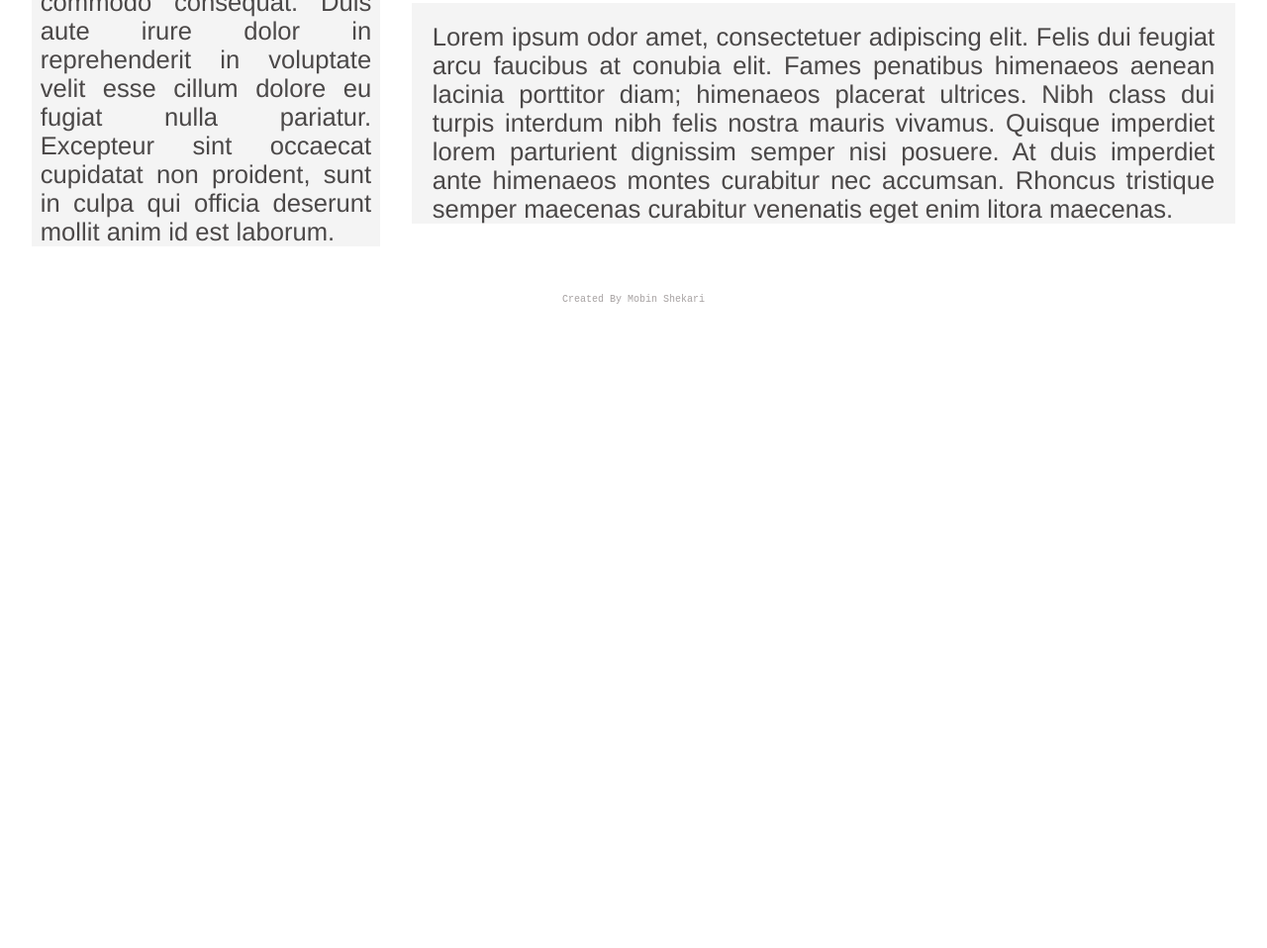
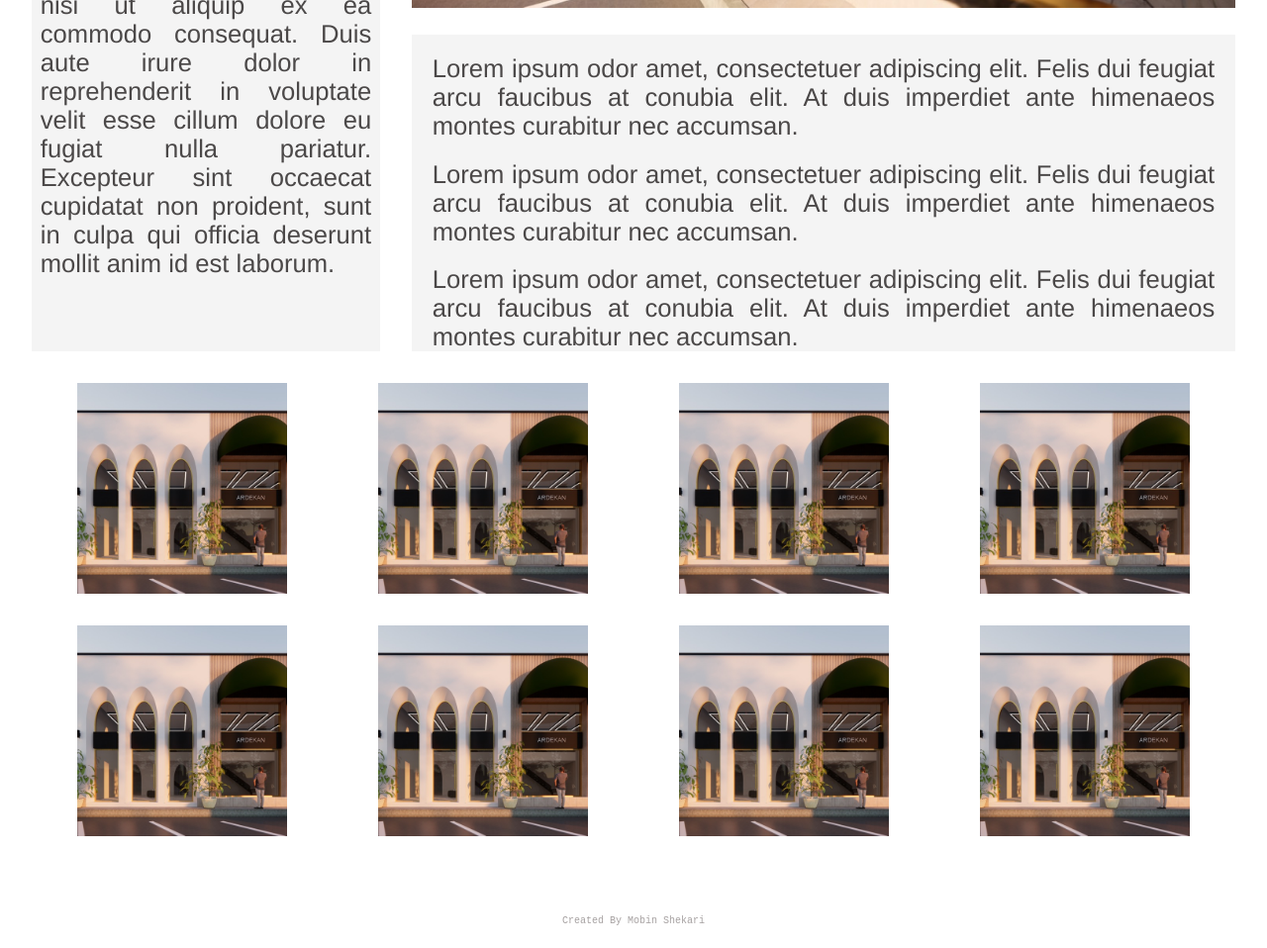
Before and after one commit to MobinShekari84/Shekari-Architect, a plain HTML site: page index.html in a window 1280 px wide. Shown: the part 1294-2252 px from the top of the page at 99% size. Before the commit the page ends 1624 px from the top, so only its background shows below. Drawn offline with Linux system fonts and the light colour scheme.

Commit message:
updated render bar

```diff
--- a/index.html
+++ b/index.html
@@ -109,7 +109,7 @@
     <div class="projects">
         <div class="projectsSlide">
             <div class="leftChild">
-                <div class="projectInfoBox">
+                <div class="projectInfoBox" style="height: 100%;">
                     <h1>Title</h1>
                     <h2>SubTitle</h2>
                     <h3>subTitle</h3>
@@ -119,8 +119,38 @@
             <div class="rightChild">
                 <img src='images/IMG_6276.JPEG' style="width: 100%; margin-bottom: 2.5%;">
                 <div class="projectInfoBox">
-                    <p>Lorem ipsum odor amet, consectetuer adipiscing elit. Felis dui feugiat arcu faucibus at conubia elit. Fames penatibus himenaeos aenean lacinia porttitor diam; himenaeos placerat ultrices. Nibh class dui turpis interdum nibh felis nostra mauris vivamus. Quisque imperdiet lorem parturient dignissim semper nisi posuere. At duis imperdiet ante himenaeos montes curabitur nec accumsan. Rhoncus tristique semper maecenas curabitur venenatis eget enim litora maecenas.</p>
+                    <p>Lorem ipsum odor amet, consectetuer adipiscing elit. Felis dui feugiat arcu faucibus at conubia elit. At duis imperdiet ante himenaeos montes curabitur nec accumsan.</p>
+                    <p>Lorem ipsum odor amet, consectetuer adipiscing elit. Felis dui feugiat arcu faucibus at conubia elit. At duis imperdiet ante himenaeos montes curabitur nec accumsan.</p>
+                    <p>Lorem ipsum odor amet, consectetuer adipiscing elit. Felis dui feugiat arcu faucibus at conubia elit. At duis imperdiet ante himenaeos montes curabitur nec accumsan.</p>
                 </div>
+            </div>
+        </div>
+        <div class="projectsRednder">
+            <div class="Render">
+                <img src="images/IMG_6271.JPEG">
+            </div>
+            <div class="Render">
+                <img src="images/IMG_6271.JPEG">
+            </div>
+            <div class="Render">
+                <img src="images/IMG_6271.JPEG">
+            </div>
+            <div class="Render">
+                <img src="images/IMG_6271.JPEG">
+            </div>
+        </div>
+        <div class="projectsRednder">
+            <div class="Render">
+                <img src="images/IMG_6271.JPEG">
+            </div>
+            <div class="Render">
+                <img src="images/IMG_6271.JPEG">
+            </div>
+            <div class="Render">
+                <img src="images/IMG_6271.JPEG">
+            </div>
+            <div class="Render">
+                <img src="images/IMG_6271.JPEG">
             </div>
         </div>
     </div>
--- a/style.css
+++ b/style.css
@@ -408,6 +408,7 @@ body {
 .projectsSlide {
     display: flex;
     width: 100%;
+    margin: 2.5% 0;
 }
 
 .rightChild {
@@ -432,6 +433,30 @@ body {
     padding-top: 2.5%;
 }
 
+.projectsRednder {
+    display: flex;
+    margin: 2.5% 2.5%;
+}
+
+.Render {
+    display: flex;
+    justify-content: center;
+    width: 25%;
+}
+
+.Render img {
+    display: flex;
+    object-fit: cover;
+    width: 70%;
+    aspect-ratio: 1;
+    transition: all 1s;
+}
+
+.Render img:hover, .Render img:after {
+    transition: all 1s;
+    aspect-ratio: 3/2;
+    width: 100%;
+}
 
 /* ========================================================================= */
 /* bottomNav */
```
